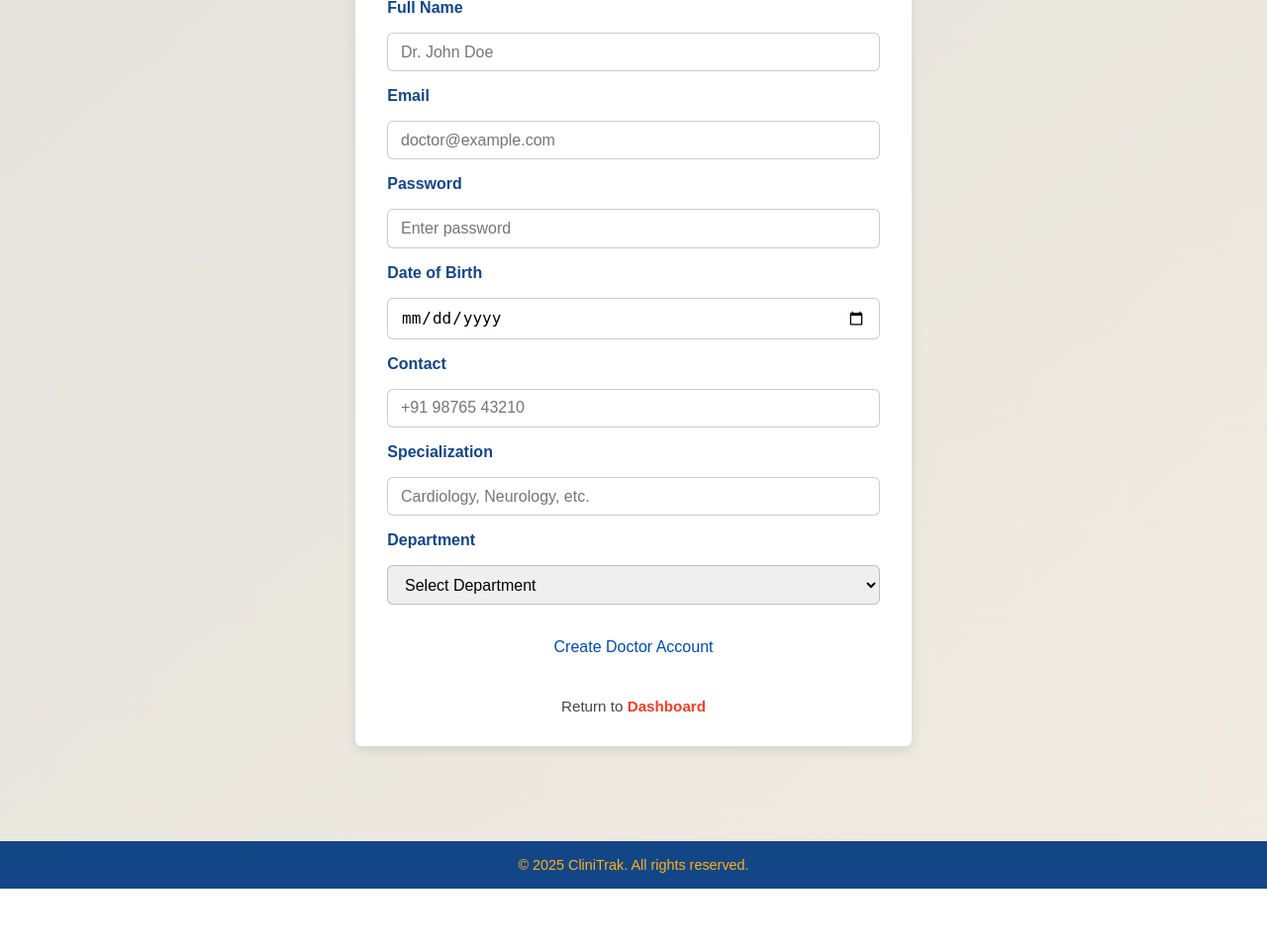
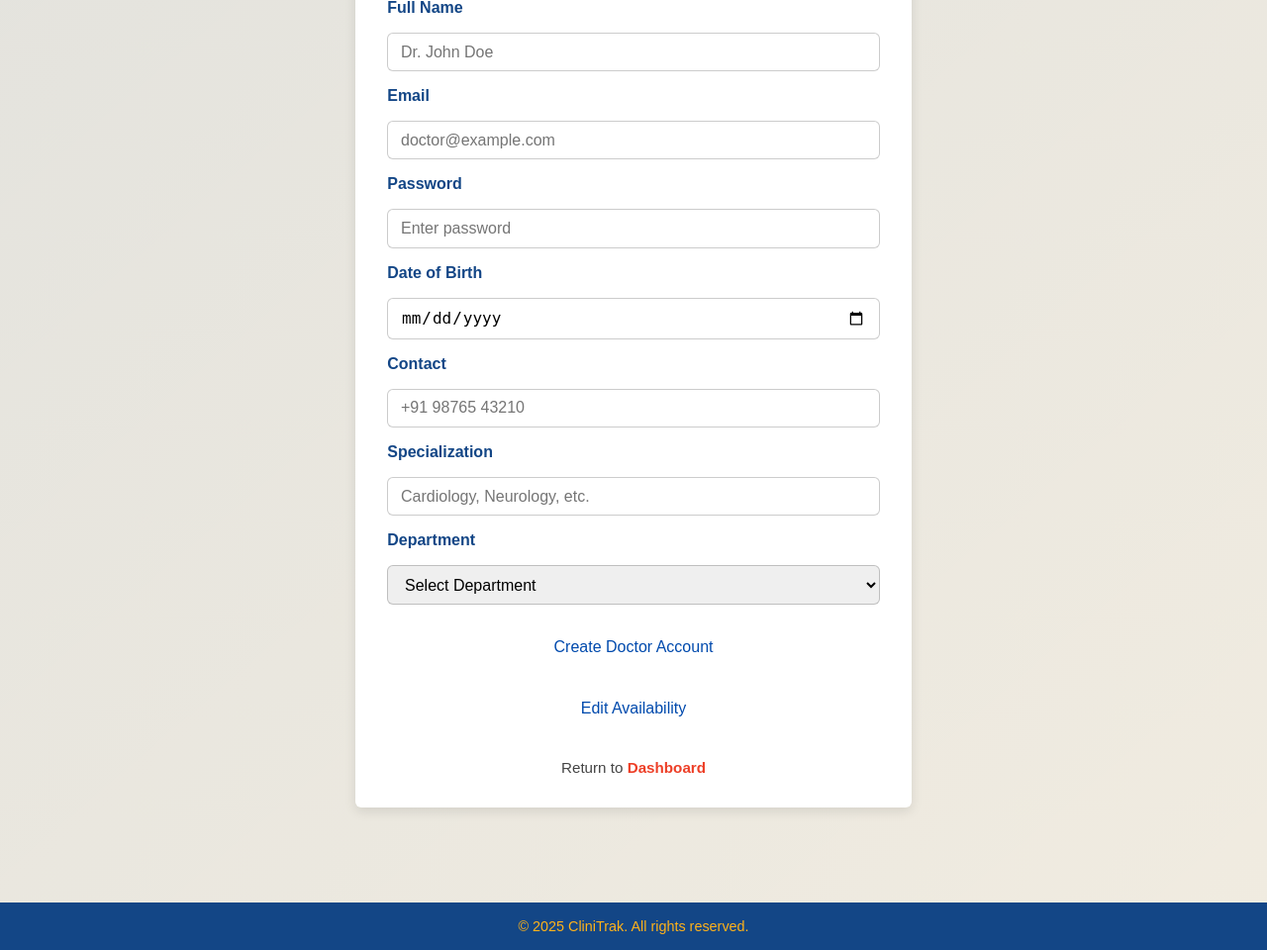
Before and after one commit to GlaucousGlaucus/Hospital-Management-System-Mad-2, a Flask app: template templates/admin/new_doctor.html in a window 1280 px wide. Shown: the part 251-1211 px from the top of the page at 99% size. Before the commit the page ends 1149 px from the top, so only its background shows below. Run offline with Flask 3, Linux system fonts and the light colour scheme; the template is opened without the code that fills it, so the values that code supplies are empty.

Commit message:
admin edit doctor availability

```diff
--- a/routes/api_routes.py
+++ b/routes/api_routes.py
@@ -270,7 +270,7 @@ def reschedule_appointment(appointment_id):
     return jsonify({"status": "success"})
 
 @api_bp.route("/doctor/update_availability", methods=["POST"])
-@require_role(UserTypes.DOCTOR)
+@require_role(UserTypes.DOCTOR, UserTypes.ADMIN)
 def update_availability():
     data = request.get_json()
 
--- a/static/js/availability_dialog.js
+++ b/static/js/availability_dialog.js
@@ -21,8 +21,11 @@ function openAvailabilityModal(doctorId, context) {
 
     fetch(`/api/doctor/${doctorId}/availability_json`)
         .then(resp => resp.json())
-        .then(data => buildAvailabilityGrid(data));
+        .then(data => buildAvailabilityGrid(data, dialog_context.type));
 
+    if (dialog_context.type === "edit") {
+        document.getElementById("bookBtn").style.display = "none";
+    }
     document.getElementById("availabilityModal").style.display = "flex";
 }
 
@@ -34,7 +37,7 @@ function closeAvailabilityModal() {
     document.getElementById("bookBtn").disabled = true;
 }
 
-function buildAvailabilityGrid(data) {
+function buildAvailabilityGrid(data, mode = "booking") {
     const grid = document.getElementById("availabilityGrid");
     grid.innerHTML = "";
 
@@ -49,13 +52,13 @@ function buildAvailabilityGrid(data) {
 
         SLOT_KEYS.forEach(slot => {
             const slotInfo = day[slot];
-            console.log(slotInfo, slot);
             const slotBox = document.createElement("div");
             slotBox.className =
                 "av-slot " + (slotInfo.available ? "av-available" : "av-unavailable");
             slotBox.innerText = slotInfo.label;
 
             slotBox.onclick = () => {
+                if (mode === "booking") {
                     if (!slotInfo.available) return;
 
                     document.querySelectorAll(".av-slot").forEach(e =>
@@ -74,6 +77,43 @@ function buildAvailabilityGrid(data) {
                     };
 
                     document.getElementById("bookBtn").disabled = false;
+                }
+
+                else if (mode === "edit") {
+                    slotInfo.available = !slotInfo.available;
+
+                    slotBox.classList.toggle("av-available", slotInfo.available);
+                    slotBox.classList.toggle("av-unavailable", !slotInfo.available);
+
+                    const slotKey = `${day.date}_${slot}`;
+
+                    fetch(UPDATE_AVAILABILITY_URL, {
+                        method: "POST",
+                        headers: { "Content-Type": "application/json" },
+                        body: JSON.stringify({
+                            slot: slotKey,
+                            enabled: slotInfo.available
+                        })
+                    })
+                        .then(resp => resp.json())
+                        .then(res => {
+
+                            if (res.status === "success") {
+                                slotBox.classList.add("av-saved");
+                                setTimeout(() => slotBox.classList.remove("av-saved"), 400);
+                            } else {
+                                alert("Error updating availability");
+                                console.log(res);
+                            }
+                        })
+                        .catch(() => {
+                            alert("Network error");
+
+                            slotInfo.available = !slotInfo.available;
+                            slotBox.classList.toggle("av-available", slotInfo.available);
+                            slotBox.classList.toggle("av-unavailable", !slotInfo.available);
+                        });
+                }
             };
 
             row.appendChild(slotBox);
--- a/templates/admin/new_doctor.html
+++ b/templates/admin/new_doctor.html
@@ -69,6 +69,11 @@
       {{ "Update Doctor" if doctor else "Create Doctor Account" }}
     </button>
 
+    <button type="button" class="btn btn-filled"
+            onclick="openAvailabilityModal({{ doctor.id }}, { type: 'edit' })">
+      Edit Availability
+    </button>
+
     <p class="alt-link">
       Return to <a href="{{ url_for('dashboard.dashboard') }}">Dashboard</a>
     </p>
@@ -77,4 +82,5 @@
 
 </div>
 
+{% include "components/availability_modal.html" %}
 {% endblock %}
--- a/templates/components/availability_modal.html
+++ b/templates/components/availability_modal.html
@@ -1,3 +1,6 @@
+<script>
+  const UPDATE_AVAILABILITY_URL = "{{ url_for('api.update_availability') }}";
+</script>
 <script src="{{ url_for('static', filename='js/availability_dialog.js') }}"></script>
 
 <div id="availabilityModal" class="modal-overlay">
```
Also changed, not shown: hospital.db. Lines whose indentation alone changed are shown as unchanged.
